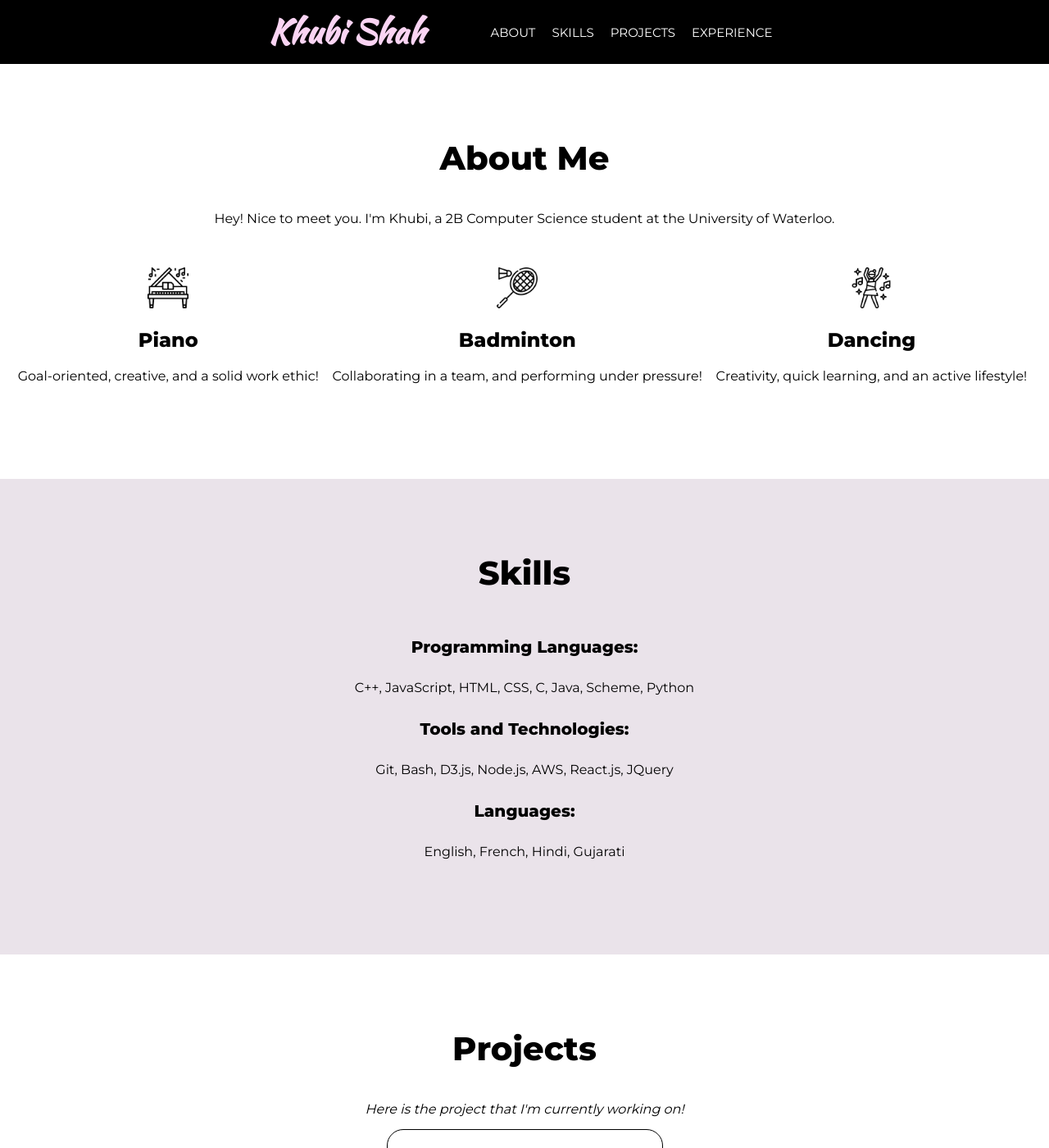
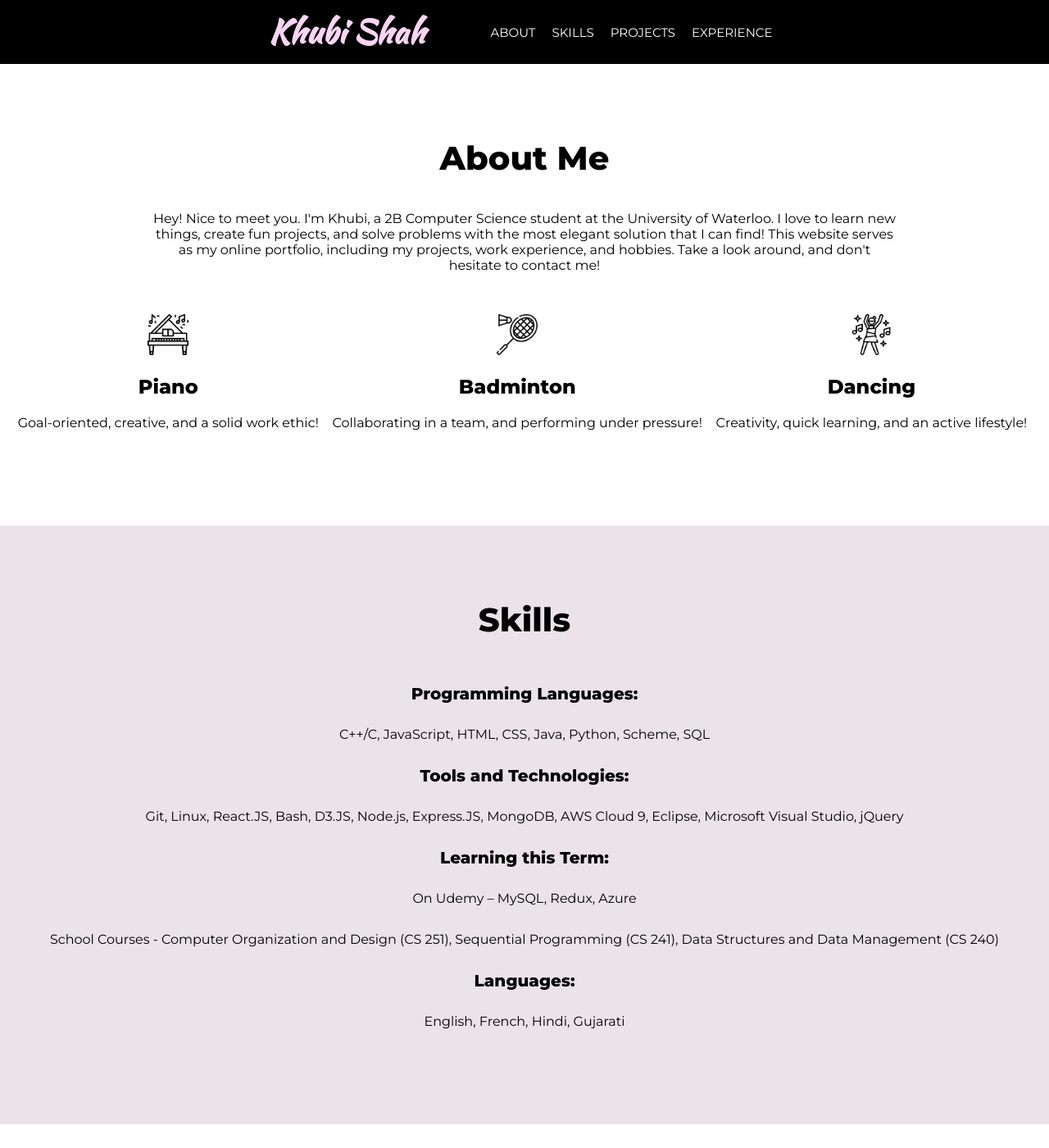
Before and after one commit to khubishah/khubishah.github.io, a Jekyll site: the page built from index.html, in a window 1280 px wide and 1400 px high, scrolled down 572 px. Shown: the whole window at 82% size. Built offline with Jekyll 4.4.1, drawn with Linux system fonts in a browser that asks for light colours; nearby versions of some CDN libraries; some web fonts are replaced; some of the changed text lies outside the part shown.

Commit message:
more pictures,updates

```diff
--- a/_layouts/default.html
+++ b/_layouts/default.html
@@ -52,6 +52,8 @@
 			<section id="about" class="about_section">
 				<h3 class = "section_title">About Me</h3>
 				<p class = "section_para" id="intro">Hey! Nice to meet you. I'm Khubi, a 2B Computer Science student at the University of Waterloo.
+					I love to learn new things, create fun projects, and solve problems with the most elegant solution that I can find!
+					This website serves as my online portfolio, including my projects, work experience, and hobbies. Take a look around, and don't hesitate to contact me!
 				</p>
 				<div class = "hobbies_row">
 					<div class = "hobby">
@@ -77,11 +79,15 @@
 				<div class="skills_list">
 						<div class="skill">
 								<h4 class="skill_names">Programming Languages:</h4>
-								<p class = "section_para">C++, JavaScript, HTML, CSS, C, Java, Scheme, Python</p>
+								<p class = "section_para">C++/C, JavaScript, HTML, CSS, Java, Python, Scheme, SQL</p>
 							</div>
 							<div class="skill">
 								<h4 class="skill_names">Tools and Technologies:</h4>
-								<p class = "section_para">Git, Bash, D3.js, Node.js, AWS, React.js, JQuery</p>
+								<p class = "section_para">Git, Linux, React.JS, Bash, D3.JS, Node.js, Express.JS, MongoDB, AWS Cloud 9, Eclipse, Microsoft Visual Studio, jQuery</p>
+							</div>
+							<div class="skill">
+								<h4 class="skill_names">Learning this Term:</h4>
+								<p class = "section_para">On Udemy – MySQL, Redux, Azure<br> School Courses - Computer Organization and Design (CS 251), Sequential Programming (CS 241), Data Structures and Data Management (CS 240)</p>
 							</div>
 							<div class="skill">
 								<h4 class="skill_names">Languages:</h4>
@@ -101,8 +107,8 @@
 						<img class="project_images" src="/img/project-management.jpg" alt="" />
 						<p class="section_para">
 							- Collaborating with a colleague to code a comphrensive nutrition data visualization web application using D3.JS and React.JS.<br><br>
-							- Currently functionality: based on any food item selected from USDA database, full, detailed nutritional visualization is presented with respect to RDI <br><br>
-							- Future functionality: add the backend database using Mongo and Node to store multiple daily food intakes, and user accounts and authentication<br><br>
+							- Currently working on: Based on any food item selected from USDA database, full, detailed nutritional visualization is presented with respect to RDI!<br><br>
+							- Future functionality: Adding backend components!<br><br>
 							</p>
 					</div>
 				</div>
@@ -132,7 +140,8 @@
 						<p class="section_para">
 								- Coded a simple budgeting web application that tracks all incomes and expenses, and displays it to the user using JavaScript/HTML/CSS. <br><br>
 								- Tracks net spending, and consistently manipulates the DOM accordingly. <br><br>
-
+								- Coded as a project for a Udemy course on Advanced JavaScript development <br><br>
+								<a href="https://github.com/khubishah/budgety">GitHub</a>
 						</p>
 					</div>
 					<div class = "project">
@@ -141,7 +150,8 @@
 							<p class="section_para">
 									- Coded a graphic web application using JavaScript, HTML/CSS, Babel, Webpack, Node, and Axios that searches for various kinds of specialty pizza recipes using the Food2Fork API, and displays these recipes on the interface. <br><br>
 									- The user can adjust their recipe based on portion size, and save recipes to their favorites list. <br><br>
-
+									- Coded as a project for a Udemy course on Advanced JavaScript development <br><br>
+									<a href="https://github.com/khubishah/Forkify">GitHub</a>
 							</p>
 					</div>
 					<div class = "project">
@@ -161,7 +171,9 @@
 				<h3 class = "section_title">Work Experience</h3>
 				<div class="job_list">
 					<div class="job">
+						<img class="job_image" src="/img/climaxmedia.jpg" alt="" />
 						<h4 class="project_names">Quality Assurance Analyst - Climax Media Inc. </h4>
+
 						<p class ="section_para">
 							- Collaborated with a web development team following the Agile Test-Driven Development (TDD) methodology in four major client projects, from integration to production.<br><br>
 							- Analyzed product requirements, planned, conducted, and monitored manual and automated tests of client solutions to ensure produce quality using TestRail, GitHub, Postman, Azure DevOps, and Jasmine.<br><br>
--- a/css/main.css
+++ b/css/main.css
@@ -210,6 +210,10 @@
     font-family: 'Montserrat', sans-serif;
 }
 
+#intro {
+    padding: 0px 175px 0px 175px;
+}
+
 .hobbies_row {
     padding: 50px 0px 0px 0px;
     display: flex;
@@ -274,6 +278,7 @@
 
 .current_project {
     margin: 0px 0px 100px 0px;
+    padding: 0px 20px 20px 20px;
 }
 .the_projects, .current_project {
     display: flex;
@@ -291,6 +296,7 @@
     border-radius: 20px;
     border-style: solid;
     border-width: 1px;
+    padding: 0px 20px 20px 20px;
 }
 .project_images {
     width: 100px;
@@ -317,6 +323,11 @@
     margin: 0px 50px 0px 50px;
     text-align: center;
     width: 30%;
+}
+
+.job_image {
+    max-width: 100%;
+    height: auto;
 }
 
 /*Footer */
```
Also changed, not shown: other parts of _layouts/default.html (+4 -2 lines), img/climaxmedia.jpg (added).
